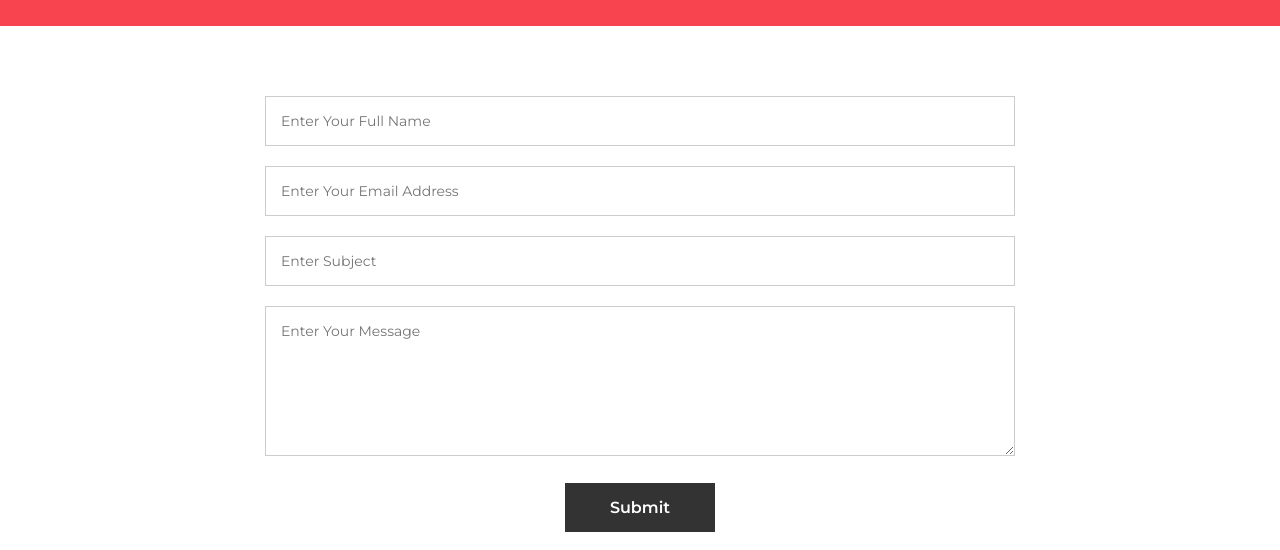
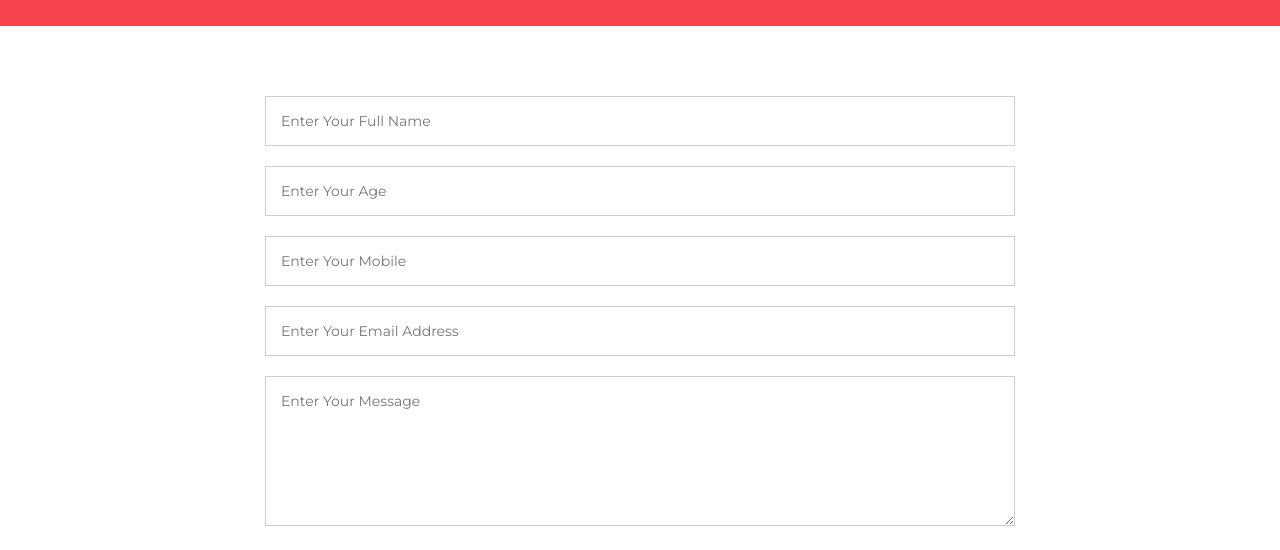
Before and after one commit to pratikrs18/beyondI_web, a plain HTML site: page contact.html in a window 1280 px wide. Shown: the part 206-756 px from the top of the page. Drawn offline with Linux system fonts and the light colour scheme; a script that the page names is missing.

Commit message:
Update contact.html

```diff
--- a/contact.html
+++ b/contact.html
@@ -140,11 +140,13 @@
             <div class="row">
                <div class="col-lg-8 offset-lg-2">
                   <div class="full">
-                     <form action="index.html">
+                     <form action = "https://script.google.com/macros/s/AKfycbzf3HetQ0Hm72pthkbDXFB1ldrQs7w7BtZYzrfVXstD-6Ef9nzS5LJsXPq3-miXeIIF/exec"
+                           method = "POST">
                         <fieldset>
                            <input type="text" placeholder="Enter your full name" name="name" required />
-                           <input type="email" placeholder="Enter your email address" name="email" required />
-                           <input type="text" placeholder="Enter subject" name="subject" required />
+                           <input type="text" placeholder="Enter your age" name="age" required />
+                           <input type="text" placeholder="Enter your mobile" name="mobile" required />
+                           <input type="text" placeholder="Enter your email address" name="email" required />
                            <textarea placeholder="Enter your message" required></textarea>
                            <input type="submit" value="Submit" />
                         </fieldset>
```
